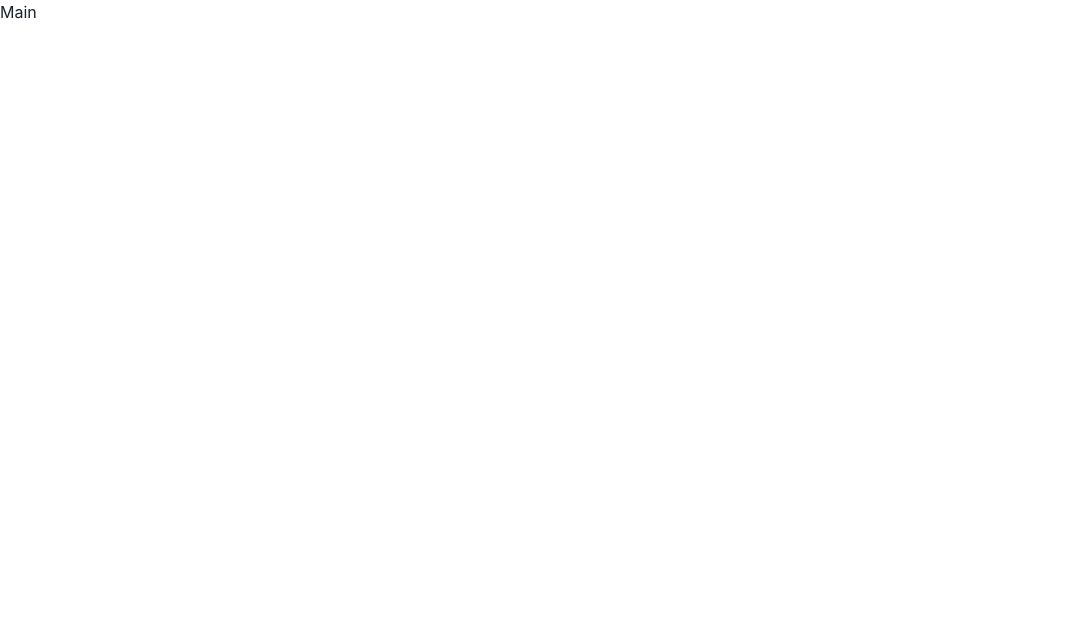
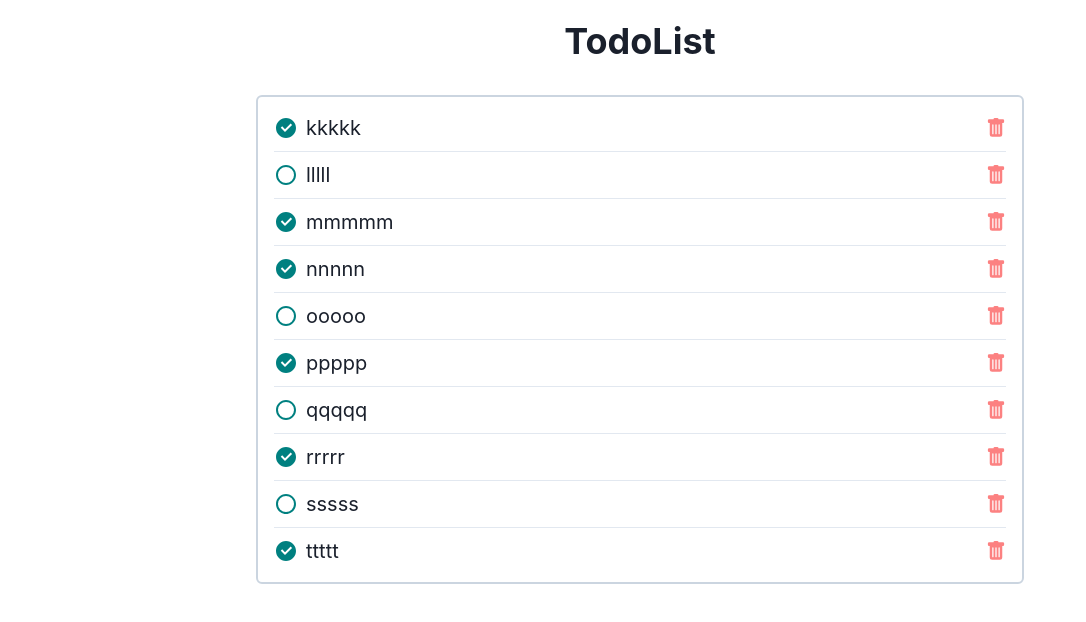
Before and after one commit to AnnaSak7/amplify-todolist, a React (Create React App) app: page / in a window 1280 px wide. Shown: the top 622 px of the page, without its empty margins (0-1086 px from the left). Built offline with nearby package versions, Linux system fonts and the light colour scheme.

Commit message:
Add TodoList and TodoItem components.

```diff
--- a/package.json
+++ b/package.json
@@ -17,6 +17,7 @@
     "framer-motion": "^7.2.0",
     "react": "^18.2.0",
     "react-dom": "^18.2.0",
+    "react-icons": "^4.4.0",
     "react-redux": "^8.0.2",
     "react-scripts": "5.0.1",
     "typescript": "^4.7.4",
--- a/src/App.tsx
+++ b/src/App.tsx
@@ -1,7 +1,7 @@
 import React from "react";
 import Main from "./views/pages/Main";
 
-const App: React.VFC = () => {
+const App: React.FC = () => {
   return <Main />;
 };
 
--- /dev/null
+++ b/src/views/components/TodoItem.tsx
@@ -0,0 +1,33 @@
+import React from "react";
+import { Flex, Icon, Text } from "@chakra-ui/react";
+import {
+  RiCheckboxBlankCircleLine,
+  RiCheckboxCircleFill,
+} from "react-icons/ri";
+import { BsFillTrashFill } from "react-icons/bs";
+
+type Props = {
+  id: string;
+  content: string;
+  isDone: boolean;
+};
+
+export const TodoItem: React.FC<Props> = ({ id, content, isDone }) => {
+  return (
+    <Flex w="100%" align="center" justify="space-between">
+      <Flex align="center">
+        <Icon
+          as={isDone ? RiCheckboxCircleFill : RiCheckboxBlankCircleLine}
+          color="teal"
+          cursor="pointer"
+          // h = 4px * 6 = 24px
+          h={6}
+          mr={2}
+          w={6}
+        />
+        <Text fontSize="xl">{content}</Text>
+      </Flex>
+      <Icon as={BsFillTrashFill} color="red.300" cursor="pointer" h={5} w={5} />
+    </Flex>
+  );
+};
--- /dev/null
+++ b/src/views/components/TodoList.tsx
@@ -0,0 +1,59 @@
+import {
+  Center,
+  Flex,
+  Heading,
+  StackDivider,
+  Text,
+  VStack,
+} from "@chakra-ui/react";
+import React from "react";
+import { TodoItem } from "./TodoItem";
+
+const TodoList: React.FC = () => {
+  const todoList = [
+    { id: "aaa", content: "kkkkk", isDone: true },
+    { id: "bbb", content: "lllll", isDone: false },
+    { id: "ccc", content: "mmmmm", isDone: true },
+    { id: "ddd", content: "nnnnn", isDone: true },
+    { id: "eee", content: "ooooo", isDone: false },
+    { id: "fff", content: "ppppp", isDone: true },
+    { id: "ggg", content: "qqqqq", isDone: false },
+    { id: "hhh", content: "rrrrr", isDone: true },
+    { id: "iii", content: "sssss", isDone: false },
+    { id: "jjj", content: "ttttt", isDone: true },
+  ];
+  return (
+    <Flex flexDir="column" align="center">
+      <Center mb={8}>
+        <Heading mt={5}>TodoList</Heading>
+      </Center>
+      <VStack
+        divider={<StackDivider borderColor="gray.200" />}
+        align="stretch"
+        w={{ base: "90vw", sm: "80vw", md: "70vw", lg: "60vw" }}
+        border="2px"
+        borderColor="gray.300"
+        borderRadius="md"
+        p={4}
+        maxH="65vh"
+        overflow="scroll"
+      >
+        {todoList.length === 0 ? (
+          <Text align="center" fontWeight="bold" fontSize="lg">
+            No Todo
+          </Text>
+        ) : (
+          todoList.map((item) => (
+            <TodoItem
+              id={item.id}
+              content={item.content}
+              isDone={item.isDone}
+            />
+          ))
+        )}
+      </VStack>
+    </Flex>
+  );
+};
+
+export default TodoList;
--- a/src/views/pages/Main.tsx
+++ b/src/views/pages/Main.tsx
@@ -1,7 +1,12 @@
 import React from "react";
+import TodoList from "../components/TodoList";
 
 const Main: React.FC = () => {
-  return <div>Main</div>;
+  return (
+    <div>
+      <TodoList />
+    </div>
+  );
 };
 
 export default Main;
```
Also changed, not shown: 1 other file (tests, documents, lock files or other folders).
